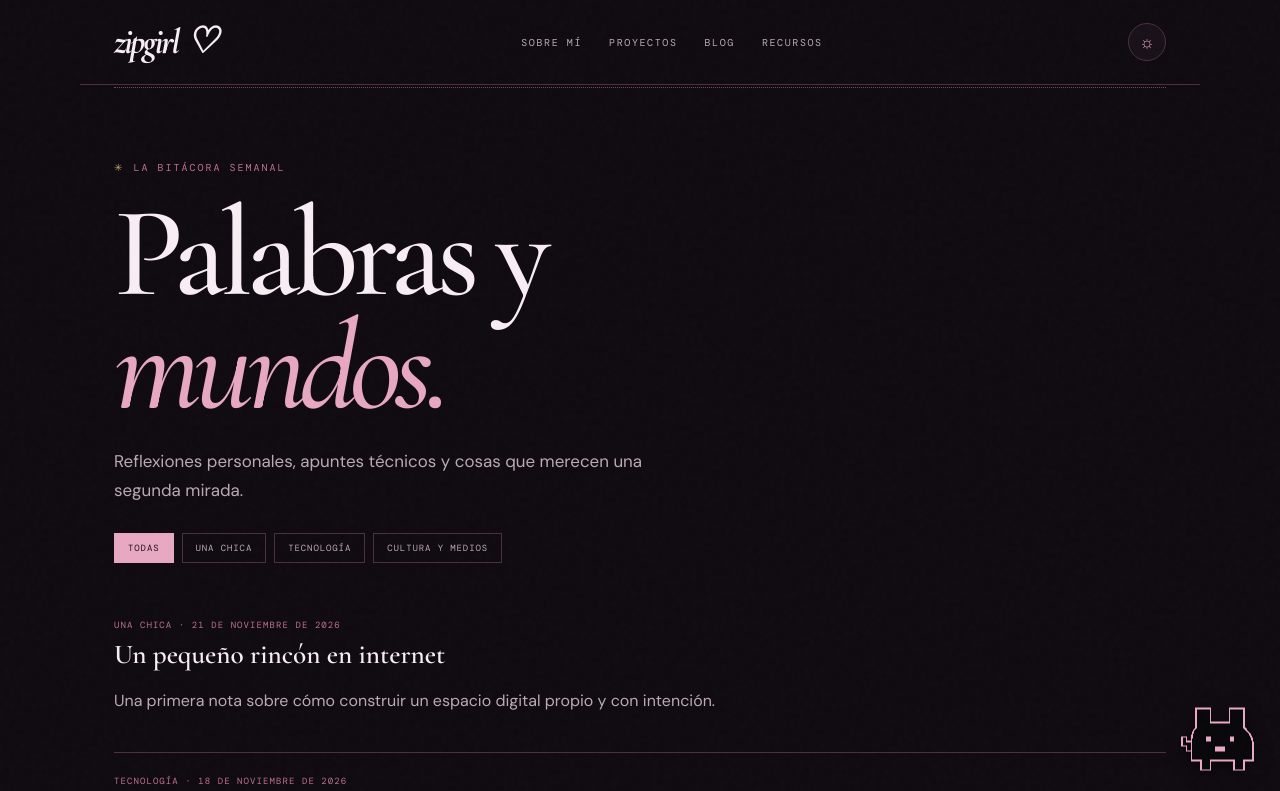
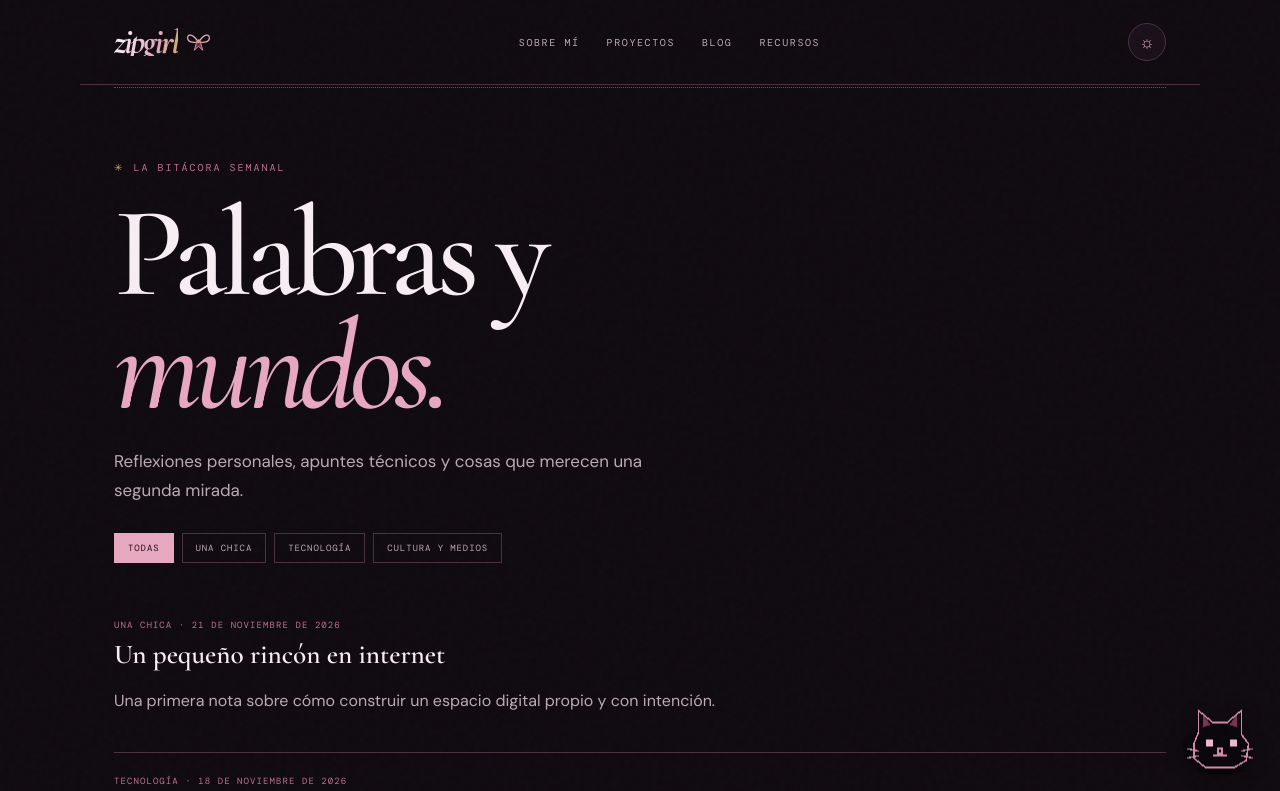
Before and after one commit to zipgirl/zipgirl.github.io, an Astro site: page /blog in a window 1280 px wide. Shown: the top 791 px of the page. Built offline with nearby package versions, Linux system fonts and the light colour scheme; Astro itself is replaced by a stand-in of ours; a web font is replaced by a local one.

Commit message:
Redesign visual identity and project presentation

```diff
--- a/src/layouts/BaseLayout.astro
+++ b/src/layouts/BaseLayout.astro
@@ -5,17 +5,17 @@ const { title = 'zipgirl - un universo digital', description = 'Portfolio indepe
 <!doctype html>
 <html lang="es-AR">
 <head>
-<meta charset="UTF-8" /><meta name="viewport" content="width=device-width, initial-scale=1" /><meta name="theme-color" content="#120d12" /><meta name="description" content={description} /><link rel="canonical" href={Astro.url.href} /><meta property="og:locale" content="es_AR" /><meta property="og:type" content="website" /><meta property="og:site_name" content="zipgirl" /><meta property="og:title" content={title} /><meta property="og:description" content={description} /><title>{title}</title>
-<link rel="preconnect" href="https://fonts.googleapis.com" /><link rel="preconnect" href="https://fonts.gstatic.com" crossorigin /><link href="https://fonts.googleapis.com/css2?family=DM+Mono:wght@400;500&family=DM+Sans:wght@400;500;600;700&family=Playfair+Display:ital,wght@0,500;0,600;1,500;1,600&display=swap" rel="stylesheet" />
+<meta charset="UTF-8" /><meta name="viewport" content="width=device-width, initial-scale=1" /><meta name="theme-color" content="#100b10" /><meta name="description" content={description} /><link rel="canonical" href={Astro.url.href} /><meta property="og:locale" content="es_AR" /><meta property="og:type" content="website" /><meta property="og:site_name" content="zipgirl" /><meta property="og:title" content={title} /><meta property="og:description" content={description} /><title>{title}</title>
+<link rel="preconnect" href="https://fonts.googleapis.com" /><link rel="preconnect" href="https://fonts.gstatic.com" crossorigin /><link href="https://fonts.googleapis.com/css2?family=Cormorant+Garamond:ital,wght@0,500;0,600;0,700;1,500;1,600;1,700&family=DM+Mono:wght@400;500&family=DM+Sans:wght@400;500;600;700&display=swap" rel="stylesheet" />
 </head>
 <body>
 <div class="grain" aria-hidden="true"></div>
-<header class="site-header"><a class="brand" href="/" aria-label="Inicio de zipgirl">zipgirl<span>♡</span></a><nav aria-label="Navegación principal"><a href="/about/">sobre mí</a><a href="/projects/">proyectos</a><a href="/blog/">blog</a><a href="/resources/">recursos</a></nav><button class="theme-toggle" type="button" aria-label="Cambiar entre tema claro y oscuro">☼</button></header>
+<header class="site-header"><a class="brand" href="/" aria-label="Inicio de zipgirl"><span class="brand-word">zipgirl</span><svg class="brand-bow" viewBox="0 0 30 22" aria-hidden="true"><path d="M14 10C8 1 1 1 2 7c.5 4 6 5 12 4Zm2 0c6-9 13-9 12-3-.5 4-6 5-12 4Z" fill="none" stroke="var(--pink)" stroke-width="1.5"/><path d="M13 10 10 21l5-5 5 5-3-11Z" fill="var(--wine)" stroke="var(--pink)" stroke-width="1"/><circle cx="15" cy="10" r="2.2" fill="var(--gold)"/></svg></a><nav aria-label="Navegación principal"><a href="/about/">sobre mí</a><a href="/projects/">proyectos</a><a href="/blog/">blog</a><a href="/resources/">recursos</a></nav><button class="theme-toggle" type="button" aria-label="Cambiar entre tema claro y oscuro">☼</button></header>
 <main><slot /></main>
 <footer class="site-footer"><span>© {new Date().getFullYear()} zipgirl</span><span>hecho con intención <b>✳</b></span><a href="/about/">sobre mí y contacto ↗</a></footer>
-<div class="pixel-cat" aria-hidden="true"><svg class="cat-sprite" viewBox="0 0 16 16" role="presentation" shape-rendering="crispEdges"><path d="M3 5V1h3v3h4V1h3v4c1 1 2 2 2 4v3h-2v2h-2v-2H6v2H4v-2H2V9c0-2 0-3 1-4Z" fill="#08070a" stroke="#e9a9c2" stroke-width=".35"/><path d="M1 10H2V8H1V7H0V9H1Z" fill="#08070a" stroke="#e9a9c2" stroke-width=".25"/><path d="M5 7h1v1H5zm5 0h1v1h-1zM7 9h2v1H7z" fill="#e9a9c2"/></svg></div>
+<div class="pixel-cat" aria-hidden="true"><svg class="cat-sprite" viewBox="0 0 32 32" role="presentation" shape-rendering="crispEdges"><ellipse class="cat-shadow" cx="16" cy="28" rx="10" ry="2" fill="#000"/><path class="cat-tail" d="M7 21C2 22 2 17 4 15c1-1 3 0 2 2" fill="none" stroke="#09070b" stroke-width="3" stroke-linecap="square"/><path d="M7 12 7 3 13 8 19 8 25 3 25 13 28 17 27 24 22 27 10 27 5 23 5 17Z" fill="#09070b" stroke="#d58aa8" stroke-width=".65"/><path d="M9 5 12 9 9 10ZM23 5 20 9 23 10Z" fill="#7b344f"/><g class="cat-eyes" fill="#f0b7cd"><rect x="10" y="15" width="3" height="3"/><rect x="20" y="15" width="3" height="3"/></g><path d="M15 19h2v2h-2zM13 22h6" stroke="#d58aa8" stroke-width=".8" fill="none"/><path d="M7 20 2 19M7 22 2 23M25 20 30 19M25 22 30 23" stroke="#d58aa8" stroke-width=".55"/></svg></div>
 <script is:inline>
 const toggle=document.querySelector('.theme-toggle');const saved=localStorage.getItem('zipgirl-theme');if(saved==='light')document.documentElement.dataset.theme='light';toggle?.addEventListener('click',()=>{const light=document.documentElement.dataset.theme!=='light';document.documentElement.dataset.theme=light?'light':'dark';localStorage.setItem('zipgirl-theme',light?'light':'dark')});
-const cat=document.querySelector('.pixel-cat');if(cat){const wander=()=>{cat.classList.remove('cat-walk','cat-stretch');cat.classList.add(Math.random()>.5?'cat-walk':'cat-stretch');setTimeout(()=>cat.classList.remove('cat-walk','cat-stretch'),2600)};const nap=()=>{cat.classList.add('cat-away');setTimeout(()=>cat.classList.remove('cat-away'),2200)};setInterval(wander,9000);setInterval(nap,27000)}
+const cat=document.querySelector('.pixel-cat');if(cat&&!matchMedia('(prefers-reduced-motion: reduce)').matches){const states=['cat-walk','cat-stretch','cat-sit','cat-blink'];let i=0;const animate=()=>{cat.classList.remove(...states);const state=states[i++%states.length];cat.classList.add(state);setTimeout(()=>cat.classList.remove(state),state==='cat-blink'?180:2100)};setInterval(animate,6200);setTimeout(()=>{cat.classList.add('cat-away');setTimeout(()=>cat.classList.remove('cat-away'),2200)},17000);setInterval(animate,6200)}
 </script>
 </body></html>
```
